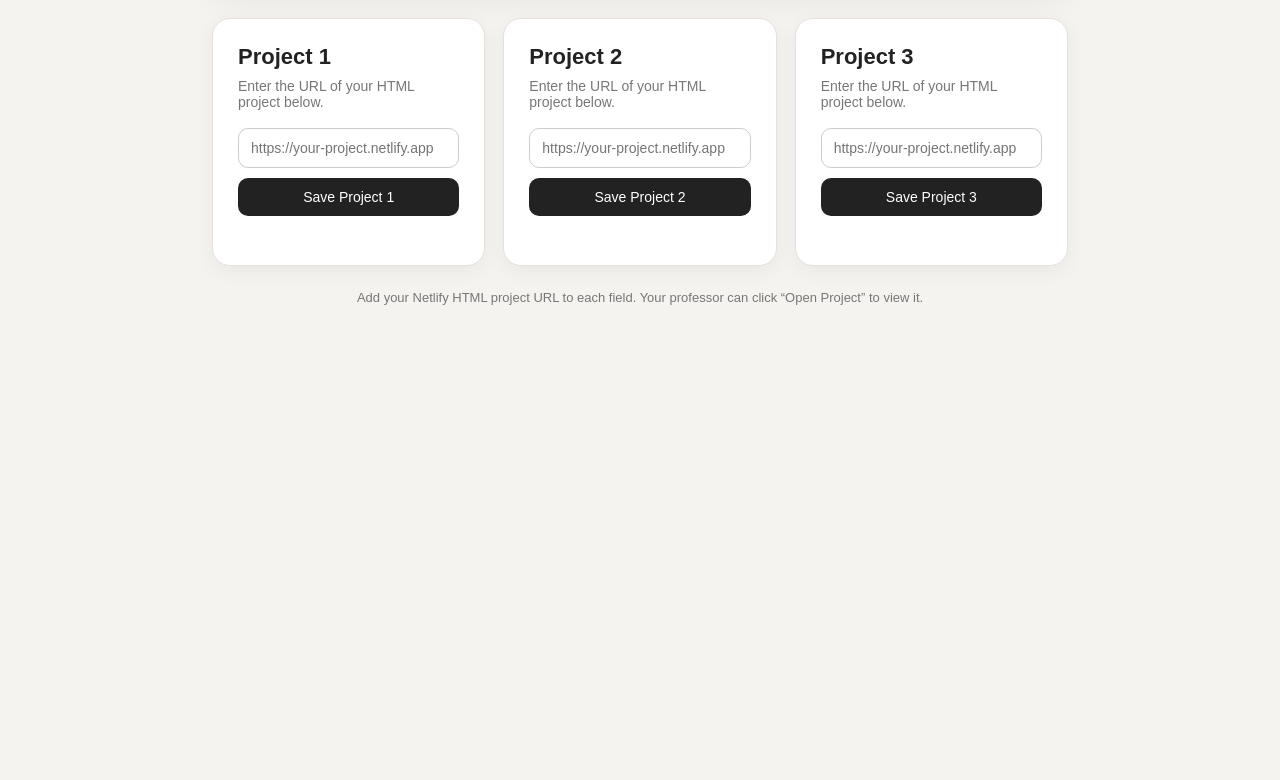
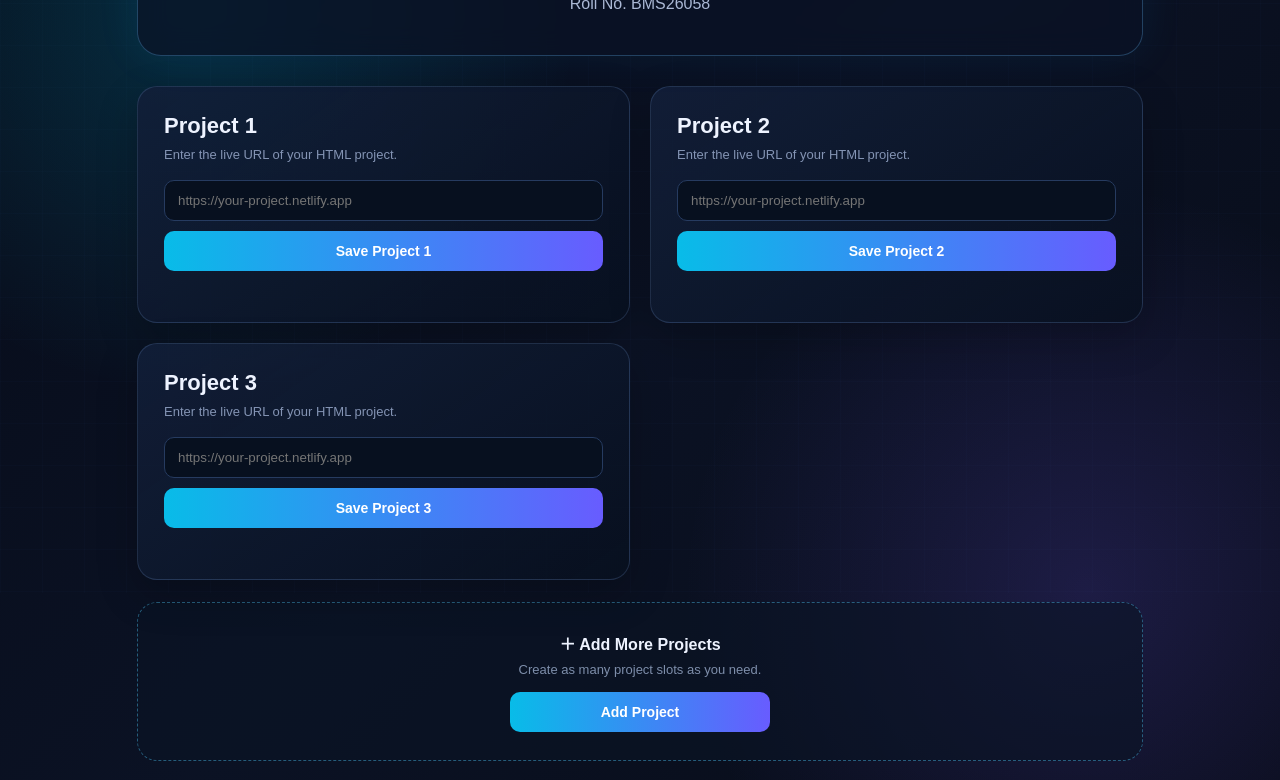
Before and after one commit to lavanyagoel23-dot/lavanya-goel-projects, a plain HTML site: page index.html in a window 1280 px wide. Shown: the part 207-987 px from the top of the page. Before the commit the page ends 800 px from the top, so only its background shows below. Drawn offline with Linux system fonts and the light colour scheme.

Commit message:
Add files via upload

```diff
--- a/index.html
+++ b/index.html
@@ -5,164 +5,148 @@
 <meta name="viewport" content="width=device-width, initial-scale=1.0">
 <title>Lavanya Goel | BMS26058</title>
 <style>
-  * { box-sizing: border-box; }
-  body {
-    margin: 0;
-    font-family: Arial, Helvetica, sans-serif;
-    background: #f5f3ef;
-    color: #222;
+*{box-sizing:border-box}
+body{
+  margin:0;
+  min-height:100vh;
+  font-family:Arial,Helvetica,sans-serif;
+  color:#eef3ff;
+  background:
+    radial-gradient(circle at 15% 20%,rgba(0,212,255,.16),transparent 28%),
+    radial-gradient(circle at 85% 75%,rgba(122,92,255,.18),transparent 30%),
+    linear-gradient(135deg,#060b18,#0b1224 50%,#070b16);
+  overflow-x:hidden;
 }
-  .container {
-    max-width: 900px;
-    margin: 0 auto;
-    padding: 50px 22px;
+body:before{
+  content:"";
+  position:fixed;inset:0;pointer-events:none;opacity:.32;
+  background-image:
+    linear-gradient(rgba(90,140,220,.08) 1px,transparent 1px),
+    linear-gradient(90deg,rgba(90,140,220,.08) 1px,transparent 1px);
+  background-size:42px 42px;
 }
-  header {
-    background: white;
-    border-radius: 22px;
-    padding: 38px;
-    text-align: center;
-    box-shadow: 0 8px 30px rgba(0,0,0,.07);
-    margin-bottom: 28px;
+.container{max-width:1050px;margin:auto;padding:55px 22px;position:relative}
+header{
+  position:relative;text-align:center;padding:42px 25px;margin-bottom:30px;
+  border:1px solid rgba(102,190,255,.28);
+  border-radius:24px;
+  background:rgba(10,19,38,.72);
+  backdrop-filter:blur(14px);
+  box-shadow:0 0 45px rgba(0,170,255,.08),inset 0 1px rgba(255,255,255,.06);
 }
-  h1 { margin: 0 0 8px; font-size: 38px; }
-  .roll { color: #666; font-size: 17px; }
-  .projects {
-    display: grid;
-    grid-template-columns: repeat(3, 1fr);
-    gap: 18px;
+.badge{
+  display:inline-block;padding:7px 13px;border-radius:20px;
+  border:1px solid rgba(0,212,255,.35);color:#68ddff;
+  font-size:12px;letter-spacing:2px;text-transform:uppercase;margin-bottom:14px
 }
-  .project {
-    background: white;
-    border: 1px solid #e5e1da;
-    border-radius: 18px;
-    padding: 25px;
-    min-height: 180px;
-    display: flex;
-    flex-direction: column;
-    justify-content: space-between;
-    box-shadow: 0 5px 20px rgba(0,0,0,.05);
+h1{margin:0;font-size:44px;letter-spacing:1px}
+.roll{margin-top:10px;color:#aab8d5;font-size:16px}
+.projects{display:grid;grid-template-columns:repeat(2,1fr);gap:20px}
+.project{
+  min-height:220px;padding:26px;border-radius:20px;
+  border:1px solid rgba(120,160,220,.2);
+  background:linear-gradient(145deg,rgba(18,31,57,.9),rgba(8,16,31,.82));
+  box-shadow:0 15px 40px rgba(0,0,0,.22);
+  transition:.25s;
 }
-  .project h2 { margin: 0 0 8px; font-size: 22px; }
-  .project p { color: #777; margin: 0 0 18px; font-size: 14px; }
-  input {
-    width: 100%;
-    padding: 11px 12px;
-    border: 1px solid #ccc;
-    border-radius: 10px;
-    font-size: 14px;
-    margin-bottom: 10px;
+.project:hover{transform:translateY(-4px);border-color:rgba(0,212,255,.45);box-shadow:0 18px 45px rgba(0,170,255,.12)}
+.project h2{margin:0 0 8px;font-size:22px}
+.project p{margin:0 0 18px;color:#8494b4;font-size:13px}
+input{
+  width:100%;padding:12px 13px;margin-bottom:10px;
+  border:1px solid #263b60;border-radius:10px;
+  background:#07101f;color:#eef3ff;outline:none
 }
-  button, a {
-    display: block;
-    width: 100%;
-    text-align: center;
-    padding: 11px 12px;
-    border-radius: 10px;
-    border: 0;
-    text-decoration: none;
-    font-size: 14px;
-    cursor: pointer;
+input:focus{border-color:#24cfff;box-shadow:0 0 0 3px rgba(36,207,255,.08)}
+button,a{
+  width:100%;display:block;text-align:center;padding:12px;
+  border-radius:10px;font-size:14px;cursor:pointer;text-decoration:none
 }
-  button { background: #222; color: white; }
-  a { background: #eee; color: #222; margin-top: 8px; }
-  .saved { color: #26734d; font-size: 13px; margin-top: 8px; min-height: 16px; }
-  .note {
-    text-align: center;
-    color: #777;
-    font-size: 13px;
-    margin-top: 24px;
+button{border:0;background:linear-gradient(90deg,#08bce8,#685cff);color:white;font-weight:bold}
+a{margin-top:9px;background:rgba(255,255,255,.07);border:1px solid rgba(255,255,255,.1);color:#c9f4ff}
+.saved{font-size:12px;color:#55e0a2;min-height:17px;margin-top:8px}
+.add{
+  margin-top:22px;padding:28px;text-align:center;border-radius:20px;
+  border:1px dashed rgba(82,205,255,.4);
+  background:rgba(10,20,38,.6)
 }
-  @media (max-width: 700px) {
-    .projects { grid-template-columns: 1fr; }
-    h1 { font-size: 30px; }
-  }
+.add button{max-width:260px;margin:15px auto 0}
+.note{text-align:center;color:#667895;font-size:12px;margin-top:22px;line-height:1.6}
+@media(max-width:700px){.projects{grid-template-columns:1fr}h1{font-size:34px}}
 </style>
 </head>
 <body>
 <div class="container">
 <header>
+  <div class="badge">Student Project Portal</div>
   <h1>Lavanya Goel</h1>
   <div class="roll">Roll No. BMS26058</div>
 </header>
 
-  <main class="projects">
-    <section class="project">
-      <div>
-        <h2>Project 1</h2>
-        <p>Enter the URL of your HTML project below.</p>
-        <input id="url1" type="url" placeholder="https://your-project.netlify.app">
-      </div>
-      <div>
-        <button onclick="saveProject(1)">Save Project 1</button>
-        <div class="saved" id="saved1"></div>
-        <a id="link1" href="#" target="_blank" style="display:none;">Open Project 1</a>
-      </div>
+<main class="projects" id="projects"></main>
+
+<section class="add">
+  <strong>＋ Add More Projects</strong>
+  <div style="color:#7e8eaa;font-size:13px;margin-top:7px">Create as many project slots as you need.</div>
+  <button onclick="addProject()">Add Project</button>
 </section>
 
-    <section class="project">
-      <div>
-        <h2>Project 2</h2>
-        <p>Enter the URL of your HTML project below.</p>
-        <input id="url2" type="url" placeholder="https://your-project.netlify.app">
-      </div>
-      <div>
-        <button onclick="saveProject(2)">Save Project 2</button>
-        <div class="saved" id="saved2"></div>
-        <a id="link2" href="#" target="_blank" style="display:none;">Open Project 2</a>
-      </div>
-    </section>
-
-    <section class="project">
-      <div>
-        <h2>Project 3</h2>
-        <p>Enter the URL of your HTML project below.</p>
-        <input id="url3" type="url" placeholder="https://your-project.netlify.app">
-      </div>
-      <div>
-        <button onclick="saveProject(3)">Save Project 3</button>
-        <div class="saved" id="saved3"></div>
-        <a id="link3" href="#" target="_blank" style="display:none;">Open Project 3</a>
-      </div>
-    </section>
-  </main>
-
 <div class="note">
-    Add your Netlify HTML project URL to each field. Your professor can click “Open Project” to view it.
+  Enter the live URL of each HTML project and click Save. The Open Project button lets anyone viewing this portal access your project.
 </div>
 </div>
 
 <script>
-function saveProject(n) {
-  const input = document.getElementById('url' + n);
-  const link = document.getElementById('link' + n);
-  const saved = document.getElementById('saved' + n);
-  let url = input.value.trim();
+let count=0;
 
-  if (!url) {
-    saved.textContent = "Please enter a project URL.";
-    return;
-  }
-  if (!/^https?:\/\//i.test(url)) {
-    url = "https://" + url;
+function createProject(url=""){
+  count++;
+  const n=count;
+  const card=document.createElement("section");
+  card.className="project";
+  card.id="project-card-"+n;
+  card.innerHTML=`
+    <div>
+      <h2>Project ${n}</h2>
+      <p>Enter the live URL of your HTML project.</p>
+      <input id="url${n}" type="url" placeholder="https://your-project.netlify.app" value="${url}">
+    </div>
+    <div>
+      <button onclick="saveProject(${n})">Save Project ${n}</button>
+      <div class="saved" id="saved${n}"></div>
+      <a id="link${n}" href="#" target="_blank" rel="noopener" style="display:none">Open Project ${n} ↗</a>
+    </div>`;
+  document.getElementById("projects").appendChild(card);
 }
 
-  localStorage.setItem("project" + n, url);
-  link.href = url;
-  link.style.display = "block";
-  saved.textContent = "Project URL saved on this browser.";
+function saveProject(n){
+  const input=document.getElementById("url"+n);
+  const link=document.getElementById("link"+n);
+  const saved=document.getElementById("saved"+n);
+  let url=input.value.trim();
+  if(!url){saved.textContent="Please enter a project URL.";return;}
+  if(!/^https?:\/\//i.test(url)) url="https://"+url;
+  localStorage.setItem("project"+n,url);
+  link.href=url; link.style.display="block";
+  saved.textContent="✓ Project URL saved";
 }
 
-window.addEventListener("DOMContentLoaded", () => {
-  [1,2,3].forEach(n => {
-    const url = localStorage.getItem("project" + n);
-    if (url) {
-      document.getElementById("url" + n).value = url;
-      document.getElementById("link" + n).href = url;
-      document.getElementById("link" + n).style.display = "block";
-      document.getElementById("saved" + n).textContent = "Project URL saved on this browser.";
+function addProject(){createProject();}
+
+window.addEventListener("DOMContentLoaded",()=>{
+  const saved=Object.keys(localStorage)
+    .filter(k=>/^project\d+$/.test(k))
+    .sort((a,b)=>parseInt(a.slice(7))-parseInt(b.slice(7)));
+  const total=Math.max(3,saved.length);
+  for(let i=1;i<=total;i++){
+    createProject(localStorage.getItem("project"+i)||"");
+    const url=localStorage.getItem("project"+i);
+    if(url){
+      const link=document.getElementById("link"+i);
+      link.href=url;link.style.display="block";
+      document.getElementById("saved"+i).textContent="✓ Project URL saved";
     }
-  });
+  }
 });
 </script>
 </body>
```
Lines whose indentation alone changed are shown as unchanged.
